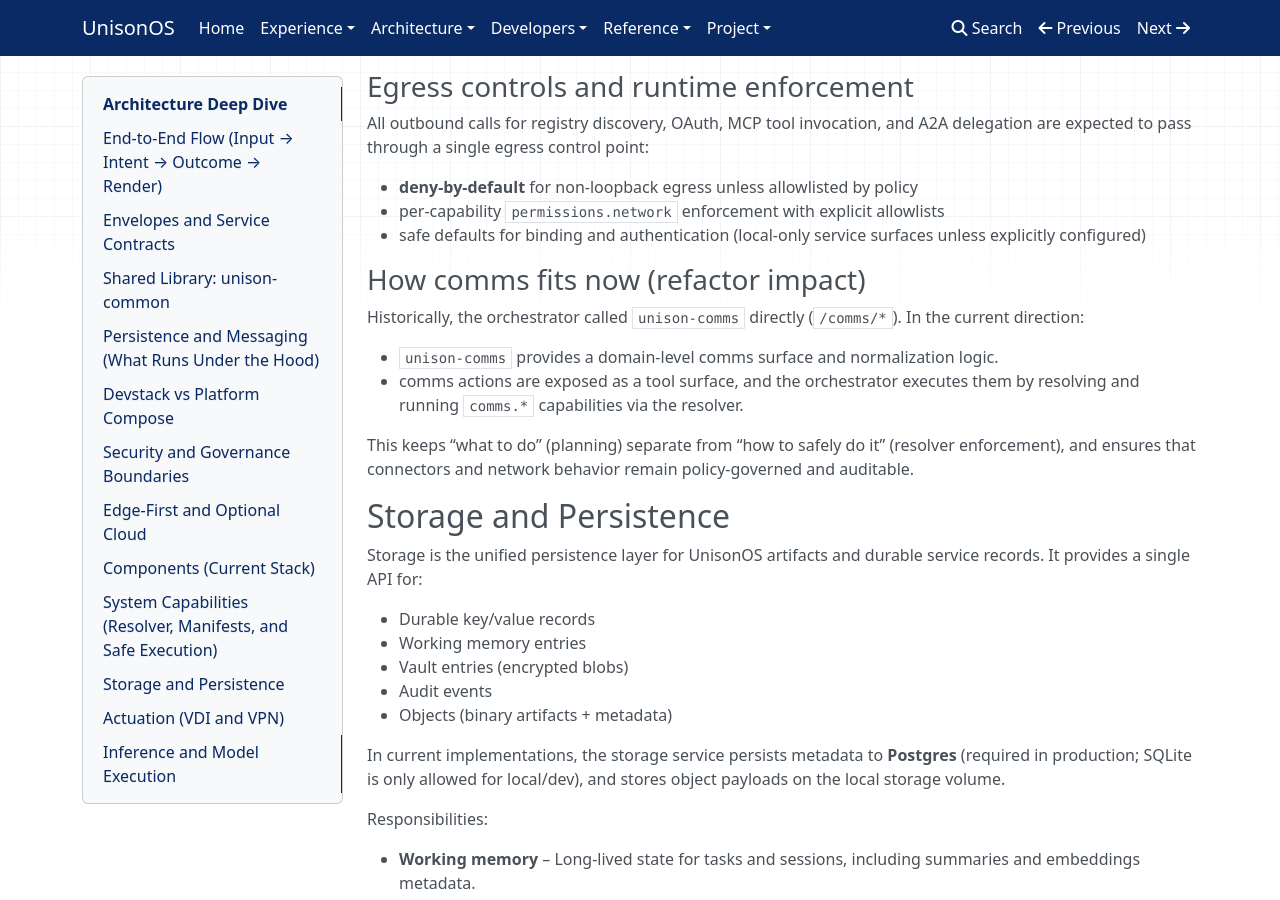
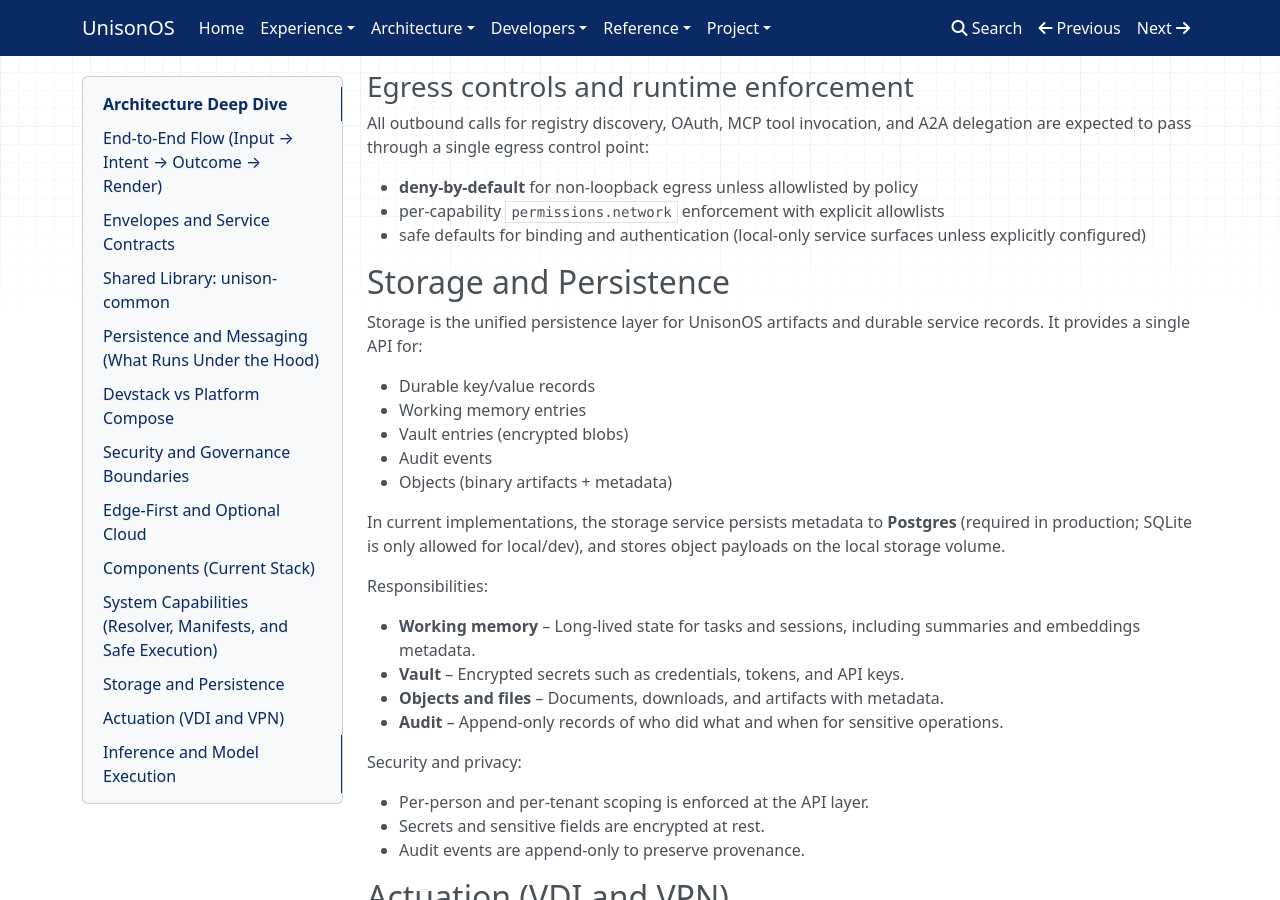
Before and after one commit to project-unisonOS/project-unisonos.github.io, an MkDocs documentation site: the page built from docs/architecture/deep-dive.md, in a window 1280 px wide and 900 px high, scrolled down 4700 px. Built offline with MkDocs 1.6.1, drawn with Linux system fonts in a browser that asks for light colours; nearby versions of some CDN libraries; some of the changed text lies outside the part shown.

Commit message:
docs(arch): simplify capability manifest section

```diff
--- a/docs/architecture/deep-dive.md
+++ b/docs/architecture/deep-dive.md
@@ -140,7 +140,7 @@ In a compliant flow:
 4. Planner calls `capability.run(capability_id, args)` to execute.
 5. Resolver persists state and exposes inventory operations (`capability.list/get/remove`).
 
-### Manifests: the source of truth (and why they matter)
+### Manifests: the source of truth
 
 Capabilities are declared in a manifest and validated against a platform schema before being persisted or executed. A manifest describes:
 
@@ -178,15 +178,6 @@ All outbound calls for registry discovery, OAuth, MCP tool invocation, and A2A d
 - **deny-by-default** for non-loopback egress unless allowlisted by policy
 - per-capability `permissions.network` enforcement with explicit allowlists
 - safe defaults for binding and authentication (local-only service surfaces unless explicitly configured)
-
-### How comms fits now (refactor impact)
-
-Historically, the orchestrator called `unison-comms` directly (`/comms/*`). In the current direction:
-
-- `unison-comms` provides a domain-level comms surface and normalization logic.
-- comms actions are exposed as a tool surface, and the orchestrator executes them by resolving and running `comms.*` capabilities via the resolver.
-
-This keeps “what to do” (planning) separate from “how to safely do it” (resolver enforcement), and ensures that connectors and network behavior remain policy-governed and auditable.
 
 ## Storage and Persistence
 
```
